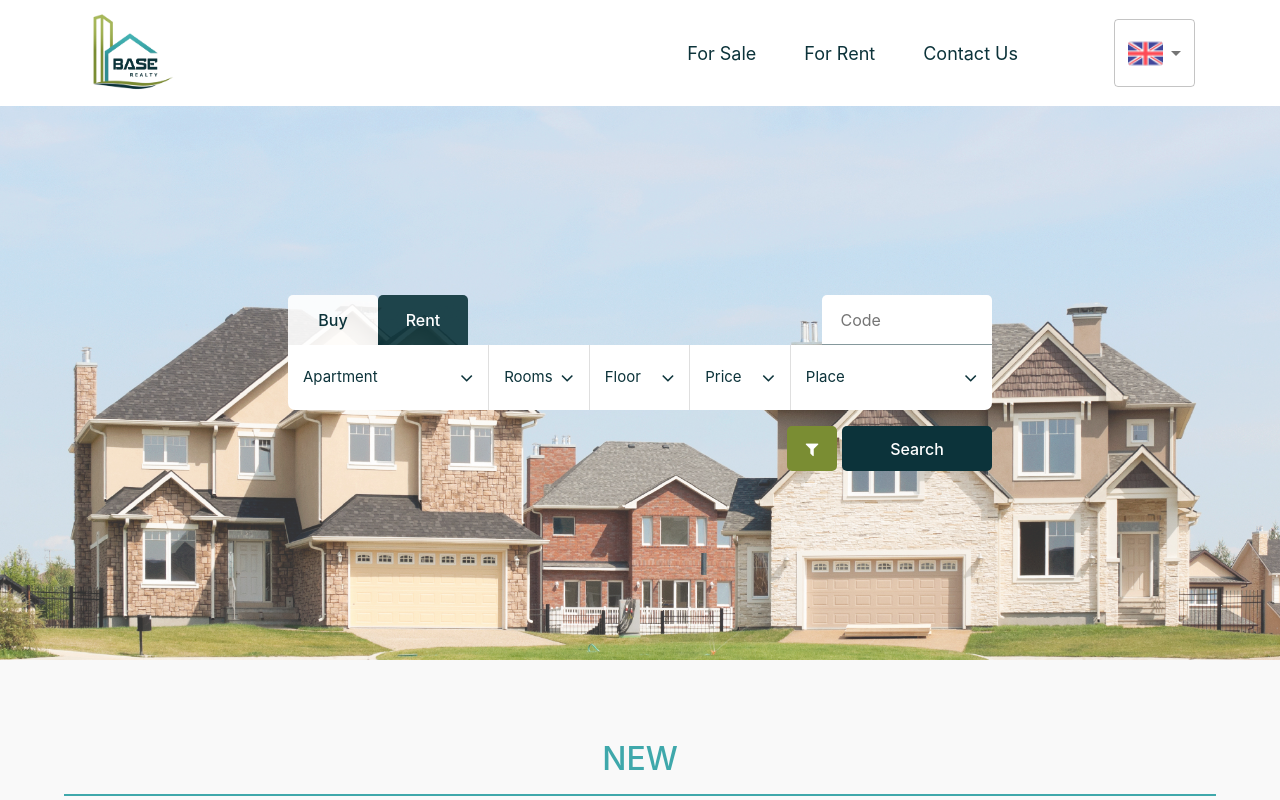
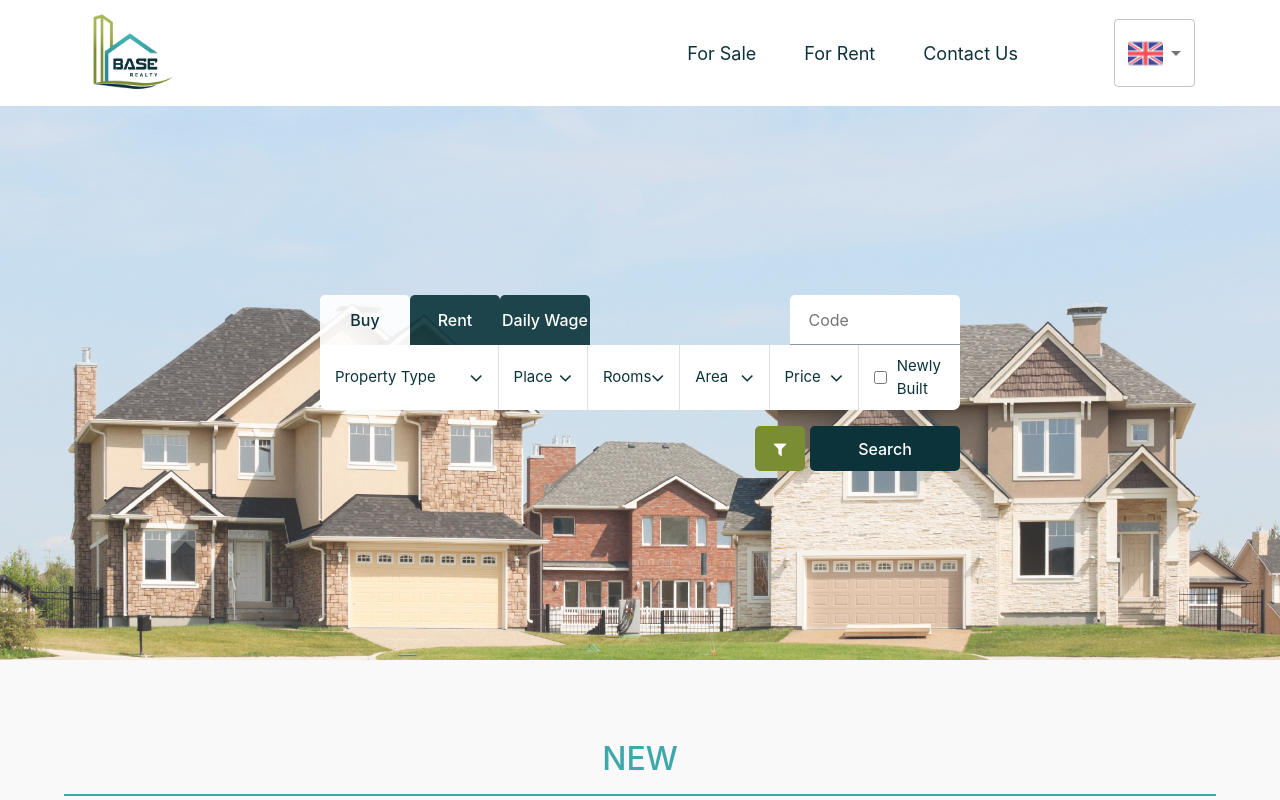
Before and after one commit to AbAyvazyan/baseRealty, a React (Create React App) app: page / in a window 1280 px wide. Shown: the top 800 px of the page. Built offline with nearby package versions, Linux system fonts and the light colour scheme.

Commit message:
Some Changes

```diff
--- a/src/Components/HomePage/Components/Filtering/Filtering.css
+++ b/src/Components/HomePage/Components/Filtering/Filtering.css
@@ -1,6 +1,6 @@
 .home_page_filtering {
   position: absolute;
-  width: 55%;
+  width: 50%;
   height: 170px;
   left: 50%;
   bottom: 50%;
--- a/src/Components/HomePage/Components/Filtering/HouseBottons/HouseButtons.tsx
+++ b/src/Components/HomePage/Components/Filtering/HouseBottons/HouseButtons.tsx
@@ -16,6 +16,11 @@ const houseActionTypes:ThouseAction[]=[
     {
         position: 2,
         type:'Rent',
+        active: false
+    },
+    {
+        position: 3,
+        type:'Daily Wage',
         active: false
     }
 ]
--- a/src/Components/HomePage/Components/Filtering/InputFilterField/InputFilterField.css
+++ b/src/Components/HomePage/Components/Filtering/InputFilterField/InputFilterField.css
@@ -5,7 +5,7 @@
 .input_filtering_field{
     z-index: 100;
     display: grid;
-    grid-template-columns: 2fr 1fr 1fr 1fr 2fr;
+    grid-template-columns: 2fr repeat(5,1fr);
     height: 65px;
 }
 
--- a/src/Components/HomePage/Components/Filtering/InputFilterField/InputFilterField.tsx
+++ b/src/Components/HomePage/Components/Filtering/InputFilterField/InputFilterField.tsx
@@ -10,50 +10,47 @@ export type Tstate = {
     holder:string;
     fromTo:boolean;
     isOpen:boolean;
-    models?:Tmodels[]
+    models?:Tmodels[];
+    singleCheck:boolean;
+
 }
 
 const initialState:Tstate[] = [
     {
         _id:uuid(),
-        holder:'Apartment',
+        holder:'Property Type',
         models:[
             {
-                title:'Newly Built',
+                title:'Apartment',
+                isChecked:false,
+                _id:uuid()
+            },
+            {
+                title:'House',
+                isChecked:false,
+                _id:uuid()
+            },
+            {
+                title:'Commercial',
+                isChecked:false,
+                _id:uuid()
+            },
+            {
+                title:'Land',
                 isChecked:false,
                 _id:uuid()
             }
         ],
         fromTo:false,
-        isOpen:false
-    },
-    {
-        _id:uuid(),
-        holder:'Rooms',
-        fromTo:true,
-        isOpen:false
-
-    },
-    {
-        _id:uuid(),
-        holder:'Floor',
-        fromTo:true,
-        isOpen:false
-
-    },
-    {
-        _id:uuid(),
-        holder:'Price',
-        fromTo:true,
-        isOpen:false
-
+        isOpen:false,
+        singleCheck:false
     },
     {
         _id:uuid(),
         holder:'Place',
         models:[
             {
-                title:'Arabkir',
+                title:'Yerevan',
                 isChecked:false,
                 _id:uuid()
             },
@@ -63,15 +60,135 @@ const initialState:Tstate[] = [
                 _id:uuid()
             },
             {
-                title:'Ajapnyak',
+                title:'Arabkir',
+                isChecked:false,
+                _id:uuid()
+            },
+            {
+                title:'Achapnyak',
+                isChecked:false,
+                _id:uuid()
+            },
+            {
+                title:'Avan',
+                isChecked:false,
+                _id:uuid()
+            },
+            {
+                title:'Qanaqer-Zeytun',
+                isChecked:false,
+                _id:uuid()
+            },
+            {
+                title:'Davtashen',
+                isChecked:false,
+                _id:uuid()
+            },
+            {
+                title:'Erebuni',
+                isChecked:false,
+                _id:uuid()
+            },
+            {
+                title:'Malatia-Sebastia',
+                isChecked:false,
+                _id:uuid()
+            },
+            {
+                title:'Nor-Nork',
+                isChecked:false,
+                _id:uuid()
+            },
+            {
+                title:'Norq-Marash',
+                isChecked:false,
+                _id:uuid()
+            },
+            {
+                title:'Shengavit',
+                isChecked:false,
+                _id:uuid()
+            },
+            {
+                title:'Nubarashen',
                 isChecked:false,
                 _id:uuid()
             }
         ],
         fromTo:false,
-        isOpen:false
+        isOpen:false,
+        singleCheck:false
 
     },
+    {
+        _id:uuid(),
+        holder:'Rooms',
+        models:[
+            {
+                title:'1',
+                isChecked:false,
+                _id:uuid()
+            },
+            {
+                title:'2',
+                isChecked:false,
+                _id:uuid()
+            },
+            {
+                title:'3',
+                isChecked:false,
+                _id:uuid()
+            },
+            {
+                title:'4',
+                isChecked:false,
+                _id:uuid()
+            },
+            {
+                title:'5',
+                isChecked:false,
+                _id:uuid()
+            },
+            {
+                title:'6',
+                isChecked:false,
+                _id:uuid()
+            },
+            {
+                title:'7+',
+                isChecked:false,
+                _id:uuid()
+            }
+        ],
+        fromTo:false,
+        isOpen:false,
+        singleCheck:false
+    },
+    {
+        _id:uuid(),
+        holder:'Area',
+        fromTo:true,
+        isOpen:false,
+        singleCheck:false
+
+    },
+    {
+        _id:uuid(),
+        holder:'Price',
+        fromTo:true,
+        isOpen:false,
+        singleCheck:false
+
+    },
+    {
+        _id:uuid(),
+        holder:'Price',
+        fromTo:false,
+        isOpen:false,
+        singleCheck:true
+
+    },
+
 ]
 
 const InputFilterField = () =>{
--- a/src/Components/HomePage/Components/Filtering/InputFilterField/MultipleSelectCheckmarks/MultipleSelectCheckmarks.css
+++ b/src/Components/HomePage/Components/Filtering/InputFilterField/MultipleSelectCheckmarks/MultipleSelectCheckmarks.css
@@ -23,8 +23,9 @@
     border: none!important;
     flex-direction: column;
     z-index: 500;
-    max-height: 200px;
+    max-height: 240px;
     overflow-y: auto;
+    overflow-x: hidden;
 }
 
 .multiple_select_modal >div{
@@ -38,7 +39,6 @@
 .checkobox_modal_selects{
     width: 300px;
     height: 40px;
-    margin: 15px 0 0;
 
     border-bottom: 1px solid grey;
     padding: 0!important;
@@ -55,6 +55,13 @@
     border: none;
     border-radius: 0;
     cursor: pointer;
+    padding-top: 0;
+    padding-bottom: 0;
+    margin-bottom: 0;
+}
+
+.state_squares{
+    padding-left: 60px;
 }
 
 .multiple_select_modal > div:last-child{
@@ -77,3 +84,22 @@
     outline: none;
     padding: 0 10px;
 }
+
+.single_check{
+    display: flex;
+    justify-content: center;
+    align-items: center;
+}
+
+.single_check label{
+    display: flex;
+    justify-content: center;
+    align-items: center;
+    gap: 10px;
+    margin-bottom: 0;
+}
+
+.single_check label input{
+    height: 17px;
+    width: 17px;
+}
--- a/src/Components/HomePage/Components/Filtering/InputFilterField/MultipleSelectCheckmarks/MultipleSelectCheckmarks.tsx
+++ b/src/Components/HomePage/Components/Filtering/InputFilterField/MultipleSelectCheckmarks/MultipleSelectCheckmarks.tsx
@@ -15,6 +15,7 @@ interface TSelect {
   openModalHandler: (_id: string | undefined) => void;
   _id: string;
   isOpen: boolean;
+  singleCheck:boolean
 }
 
 const MultipleSelectCheckmarks: FC<TSelect> = ({
@@ -24,6 +25,7 @@ const MultipleSelectCheckmarks: FC<TSelect> = ({
   isOpen,
   fromTo,
   openModalHandler,
+  singleCheck,
 }) => {
   const [checkboxesModal, setCheckboxesModal] = useState<Tmodels[]>();
   const [Chosen, setChosen] = useState<string[]>([]);
@@ -74,7 +76,7 @@ const MultipleSelectCheckmarks: FC<TSelect> = ({
 
   return (
     <>
-      <div
+      {!singleCheck ? <div
         className={"multiple_select"}
         onClick={(e) => {
           e.stopPropagation();
@@ -110,10 +112,11 @@ const MultipleSelectCheckmarks: FC<TSelect> = ({
           >
             {!fromTo &&
               checkboxesModal &&
-              checkboxesModal.map(({ title, _id, isChecked }) => {
+              checkboxesModal.map(({ title, _id, isChecked },index) => {
                 return (
                   <div key={_id} className="checkobox_modal_selects">
-                    <label className="form-control">
+                    {/*{state_squares}*/}
+                    <label className="form-control ">
                       <input
                         value={title}
                         type="checkbox"
@@ -151,7 +154,16 @@ const MultipleSelectCheckmarks: FC<TSelect> = ({
             )}
           </div>
         ) : null}
-      </div>
+
+
+      </div> :
+
+          <div className={'single_check'}>
+            <label>
+              <input type="checkbox"/> <span>Newly Built</span>
+            </label>
+          </div>
+      }
     </>
   );
 };
--- a/src/Components/HomePage/Components/Filtering/MoreFilter/MoreFilter.css
+++ b/src/Components/HomePage/Components/Filtering/MoreFilter/MoreFilter.css
@@ -40,7 +40,7 @@
 
 .more_filter_from_to input{
     width: 70px;
-    margin: 0 5px;
+    margin: 0 5px 0 0;
 }
 
 
@@ -99,6 +99,7 @@
 .more_filter_from_to > div:first-child{
     display: flex;
 }
+
 
 @media only screen and (max-width: 1650px) {
     .more_filter_content {
--- a/src/Components/HomePage/Components/Filtering/MoreFilter/MoreFlter.tsx
+++ b/src/Components/HomePage/Components/Filtering/MoreFilter/MoreFlter.tsx
@@ -24,19 +24,44 @@ const MoreFilter:FC<TMoreFilter> = ({closeModalHandler}) =>{
                 </div>
 
                 <div className={'more_filter_content'}>
-                        <MoreFilterRangePart name={'Area'}/>
+                        <div className={'mf_all'}>
+                            <span>Street</span>
+
+                            <div>
+                                <input type="text" placeholder={'Street'}/>
+                            </div>
+                        </div>
                         <MoreFilterRangePart name={'Floor'}/>
                         <MoreFilterRangePart name={'Building Floors'}/>
 
                         <MoreFilterButtonGroup/>
-                        <MoreFilterButtonGroup/>
-                        <MoreFilterButtonGroup/>
 
-                        <SingleCheck/>
 
                         <MultipleChecks/>
 
-                        <SingleCheck/>
+
+                    <div className={'multiple_checks mf_all'}>
+                        <div>Renovation</div>
+                        <div className={'multiple_house_types_checks'}>
+                            <label>
+                                <input type="checkbox"/>Zero Condition
+                            </label>
+
+                            <label>
+                                <input type="checkbox"/>Newly repaired
+                            </label>
+
+                            <label>
+                                <input type="checkbox"/>Good
+                            </label>
+
+                            <label>
+                                <input type="checkbox"/>Old Renovation
+                            </label>
+                        </div>
+                    </div>
+
+
                         <SingleCheck/>
                     </div>
                 </div>
--- a/src/Components/HomePage/Components/Filtering/MoreFilter/MultipleChecks/MultipleChecks.tsx
+++ b/src/Components/HomePage/Components/Filtering/MoreFilter/MultipleChecks/MultipleChecks.tsx
@@ -6,39 +6,20 @@ const MultipleChecks = () =>{
             <div>House Type</div>
             <div className={'multiple_house_types_checks'}>
                 <label>
-                    <input type="checkbox"/>New
+                    <input type="checkbox"/>Stone
                 </label>
 
                 <label>
-                    <input type="checkbox"/>New
+                    <input type="checkbox"/>Monolith
                 </label>
 
                 <label>
-                    <input type="checkbox"/>New
+                    <input type="checkbox"/>Panel
                 </label>
 
-                <label>
-                    <input type="checkbox"/>New
-                </label>
 
                 <label>
-                    <input type="checkbox"/>New
-                </label>
-
-                <label>
-                    <input type="checkbox"/>New
-                </label>
-
-                <label>
-                    <input type="checkbox"/>New
-                </label>
-
-                <label>
-                    <input type="checkbox"/>New
-                </label>
-
-                <label>
-                    <input type="checkbox"/>New
+                    <input type="checkbox"/>Other
                 </label>
             </div>
         </div>
--- a/src/Components/MainFiltering/MainFiltering.tsx
+++ b/src/Components/MainFiltering/MainFiltering.tsx
@@ -2,74 +2,78 @@ import './MainFiltering.css'
 import AccordionSelect from "./AccordionSelect/AccordionSelect";
 import FromToSelect from "./FromToSelect/FromToSelect";
 import {Component} from "react";
+import uuid from "react-uuid";
 
 const filterList = [
     {
         id:1,
+        paragraph:'Property Type',
+        selects:[
+            'Apartment',
+            'House',
+            'Commercial',
+            'Land'
+        ],
+        component:AccordionSelect
+    },
+    {
+        id:2,
         paragraph:'Location',
         selects:[
-            'All',
+            'Yerevan',
+            'Kentron',
             'Arabkir',
-            'Charbax',
+            'Achapnyak',
+            'Avan',
+            'Qanaqer-Zeytun',
+            'Davtashen',
+            'Erebuni',
+            'Malatia-Sebastia',
+            'Nor-Nork',
+            'Norq-Marash',
+            'Shengavit',
+            'Nubarashen',
         ],
         component:AccordionSelect
     },
      {
-         id:2,
-         paragraph:'Price',
-         component:FromToSelect
+         id:3,
+         paragraph:'Rooms',
+         selects:[
+             '1',
+             '2',
+             '3',
+             '4',
+             '5',
+             '6',
+             '7+',
+         ],
+         component:AccordionSelect
      },
+
     {
-        id:3,
-        paragraph:'Construction Type',
+        id:4,
+        paragraph:'Area',
+        component:FromToSelect
+    },
+    {
+        id:5,
+        paragraph:'Price',
+        component:FromToSelect
+    },
+    {
+        id:6,
+        paragraph:'Newly Built',
         selects:[
-            'All',
-            'Stone',
-            'Panels',
-            'Bricks',
-            'Cassette',
-            'Wooden',
+            'Yes',
+            'No',
         ],
         component:AccordionSelect
     },
     {
-        id:4,
-        paragraph:'New Construction',
-        selects:[
-            'All',
-            'No',
-            'Yes'
-        ],
-        component:AccordionSelect
-    },
-    {
-        id:5,
-        paragraph:'Elevetor',
-        selects:[
-            'All',
-            'Available',
-            'Not Available'
-        ],
-        component:AccordionSelect
-    },
-    {
-        id:6,
-        paragraph:'FloorArea',
+        id:7,
+        paragraph:'Floor',
         component:FromToSelect
-    },
-    {
-        id:7,
-        paragraph:'Number of Rooms',
-        selects:[
-            'All',
-            '1',
-            '2',
-            '3',
-            '4',
-            '5',
-            '6+'
-        ],
-        component:AccordionSelect
     },
     {
         id:8,
@@ -89,28 +93,37 @@ const filterList = [
     },
     {
         id:10,
-        paragraph:'Furniture',
+        paragraph:'Building Floors',
+        component:FromToSelect
+    },
+    {
+        id:11,
+        paragraph:'Building Type',
         selects:[
+            'Stone',
+            'Monolith',
+            'Panel',
             'All',
-            'Available',
-            'Not Available',
-            'Partial Furniture',
-            'By agreement'
         ],
         component:AccordionSelect
     },
     {
-        id:11,
+        id:12,
         paragraph:'Renovation',
         selects:[
-            'All',
-            'No Renovation',
-            'Not Old Renovation',
-            'Partial Renovation',
-            'Cosmetic Renovation',
-            'Euro Renovation',
-            'Designer Renovation',
-            'Major Renovation',
+            'Zero Condition',
+            'Newly repaired',
+            'Good',
+            'Old Renovation',
+        ],
+        component:AccordionSelect
+    },
+    {
+        id:12,
+        paragraph:'List',
+        selects:[
+            'Yes',
+            'No',
         ],
         component:AccordionSelect
     },
@@ -126,7 +139,6 @@ export default function MainFiltering() {
             })}
 
             <div style={{display:'flex',justifyContent:'flex-end'}}>
-                <div className='single_button filter_button' style={{marginRight:'5px'}}><i className="fa fa-solid fa-filter"></i> </div>
                 <div className='single_button search_button'> Search </div>
             </div>
 
```
